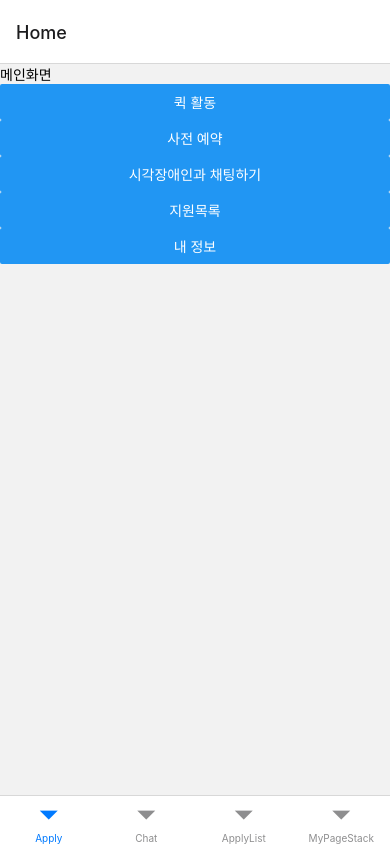
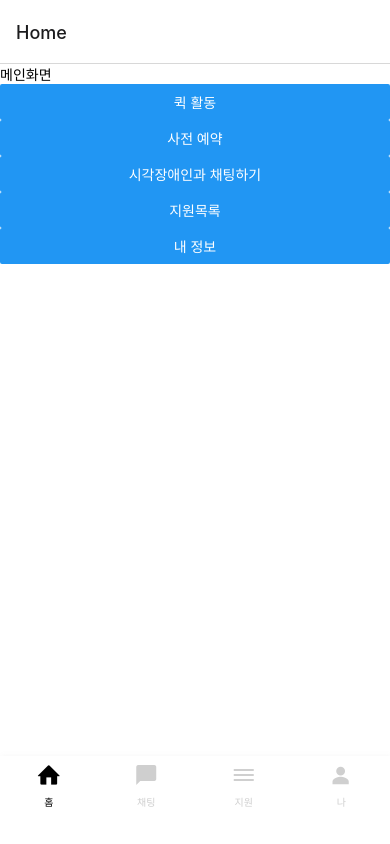
Before and after one commit to sisicolcol/client, a React Native app: screen /Home in a window 390 px wide. Built offline with nearby package versions, Linux system fonts and the light colour scheme.

Commit message:
#12 feat: 탭바 스타일링

```diff
--- a/navigations/HelperTab.js
+++ b/navigations/HelperTab.js
@@ -1,4 +1,5 @@
 import React from "react";
+import { StyleSheet } from "react-native";
 import { createBottomTabNavigator } from "@react-navigation/bottom-tabs";
 import { getFocusedRouteNameFromRoute } from "@react-navigation/native";
 import {
@@ -7,31 +8,111 @@ import {
   ChatStack,
   MyPageStack,
 } from "./HelperStack";
+import { colors } from "../theme";
+import { Entypo, MaterialIcons, Ionicons } from "@expo/vector-icons";
 
 const Tab = createBottomTabNavigator();
 
 const HelperTab = () => {
   return (
-    <Tab.Navigator screenOptions={{ headerShown: false }}>
+    <Tab.Navigator
+      screenOptions={{
+        headerShown: false,
+        tabBarStyle: styles.tabBarStyle,
+        tabBarActiveTintColor: "black",
+        tabBarInactiveTintColor: colors.buttonGray3,
+      }}
+    >
       <Tab.Screen
         name="Apply"
         component={ApplyStack}
         options={({ route }) => ({
           tabBarStyle: ((route) => {
             const routeName = getFocusedRouteNameFromRoute(route) ?? "Home";
-            console.log(routeName);
             if (routeName !== "Home") {
               return { display: "none" };
             }
-            return;
+            return styles.tabBarStyle;
           })(route),
+          tabBarLabel: "홈",
+          tabBarIcon: ({ focused }) => {
+            return (
+              <Entypo
+                name="home"
+                size={24}
+                color={focused ? "black" : colors.buttonGray3}
+              />
+            );
+          },
         })}
       />
-      <Tab.Screen name="Chat" component={ChatStack} />
-      <Tab.Screen name="ApplyList" component={ApplyListStack} />
-      <Tab.Screen name="MyPageStack" component={MyPageStack} />
+      <Tab.Screen
+        name="Chat"
+        options={{
+          tabBarLabel: "채팅",
+          tabBarIcon: ({ focused }) => {
+            return (
+              <MaterialIcons
+                name="chat-bubble"
+                size={24}
+                color={focused ? "black" : colors.buttonGray3}
+              />
+            );
+          },
+        }}
+        component={ChatStack}
+      />
+      <Tab.Screen
+        name="ApplyList"
+        options={{
+          tabBarLabel: "지원",
+          tabBarIcon: ({ focused }) => {
+            return (
+              <Ionicons
+                name="md-reorder-three-outline"
+                size={32}
+                color={focused ? "black" : colors.buttonGray3}
+              />
+            );
+          },
+        }}
+        component={ApplyListStack}
+      />
+      <Tab.Screen
+        name="MyPageStack"
+        options={{
+          tabBarLabel: "나",
+          tabBarIcon: ({ focused }) => {
+            return (
+              <Ionicons
+                name="person-sharp"
+                size={20}
+                color={focused ? "black" : colors.buttonGray3}
+              />
+            );
+          },
+        }}
+        component={MyPageStack}
+      />
     </Tab.Navigator>
   );
 };
 
+const styles = StyleSheet.create({
+  tabBarStyle: {
+    height: 88,
+    backgroundColor: "white",
+    borderTopWidth: 0,
+    elevation: 0,
+    shadowOpacity: 0.3,
+    shadowRadius: 5,
+    shadowOffset: {
+      height: 1,
+      width: 1,
+    },
+    shadowColor: colors.buttonGray3,
+    paddingBottom: 35,
+  },
+});
+
 export default HelperTab;
--- a/screens/helper/Home.js
+++ b/screens/helper/Home.js
@@ -3,7 +3,7 @@ import { View, Text, Button } from "react-native";
 
 const Home = ({ navigation }) => {
   return (
-    <View>
+    <View style={{ flex: 1, backgroundColor: "white" }}>
       <Text>메인화면</Text>
       <Button
         title="퀵 활동"
```
